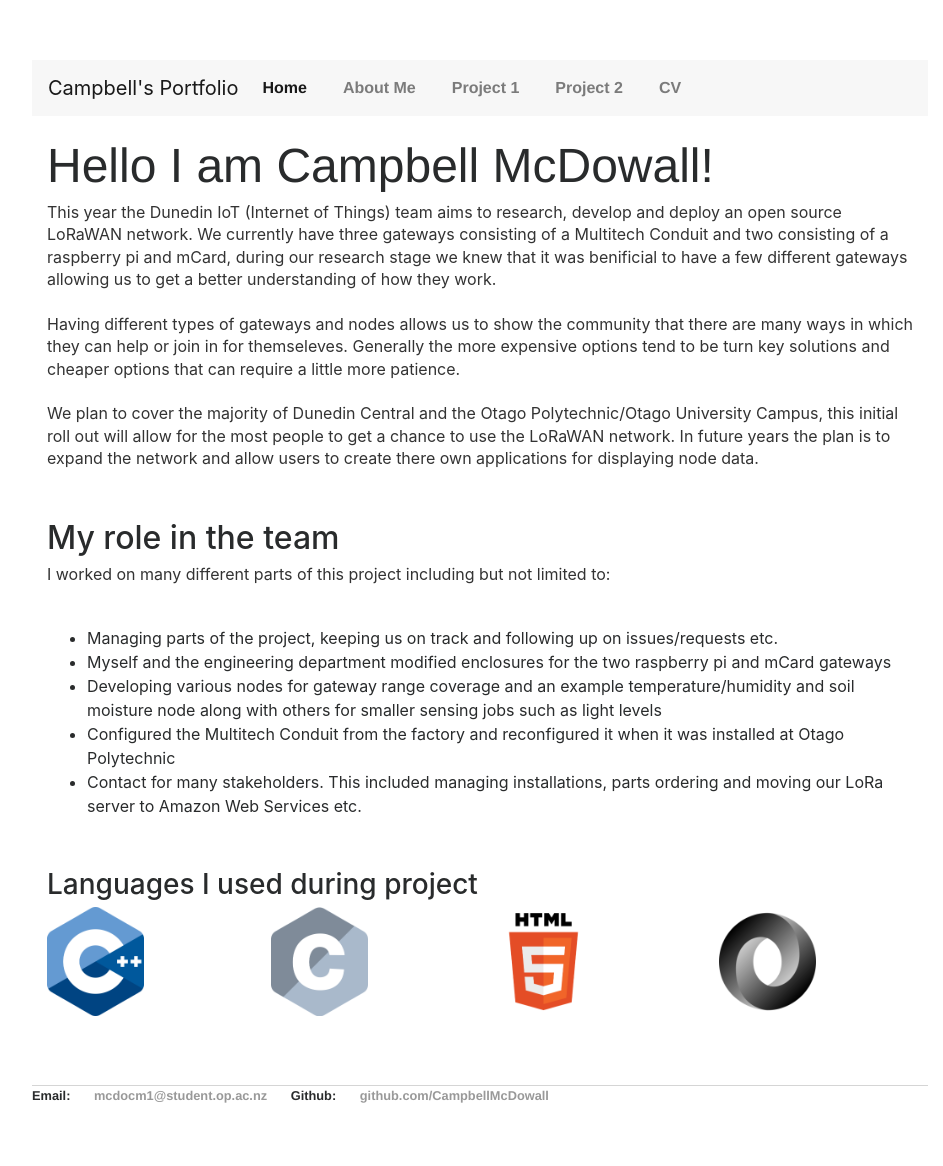
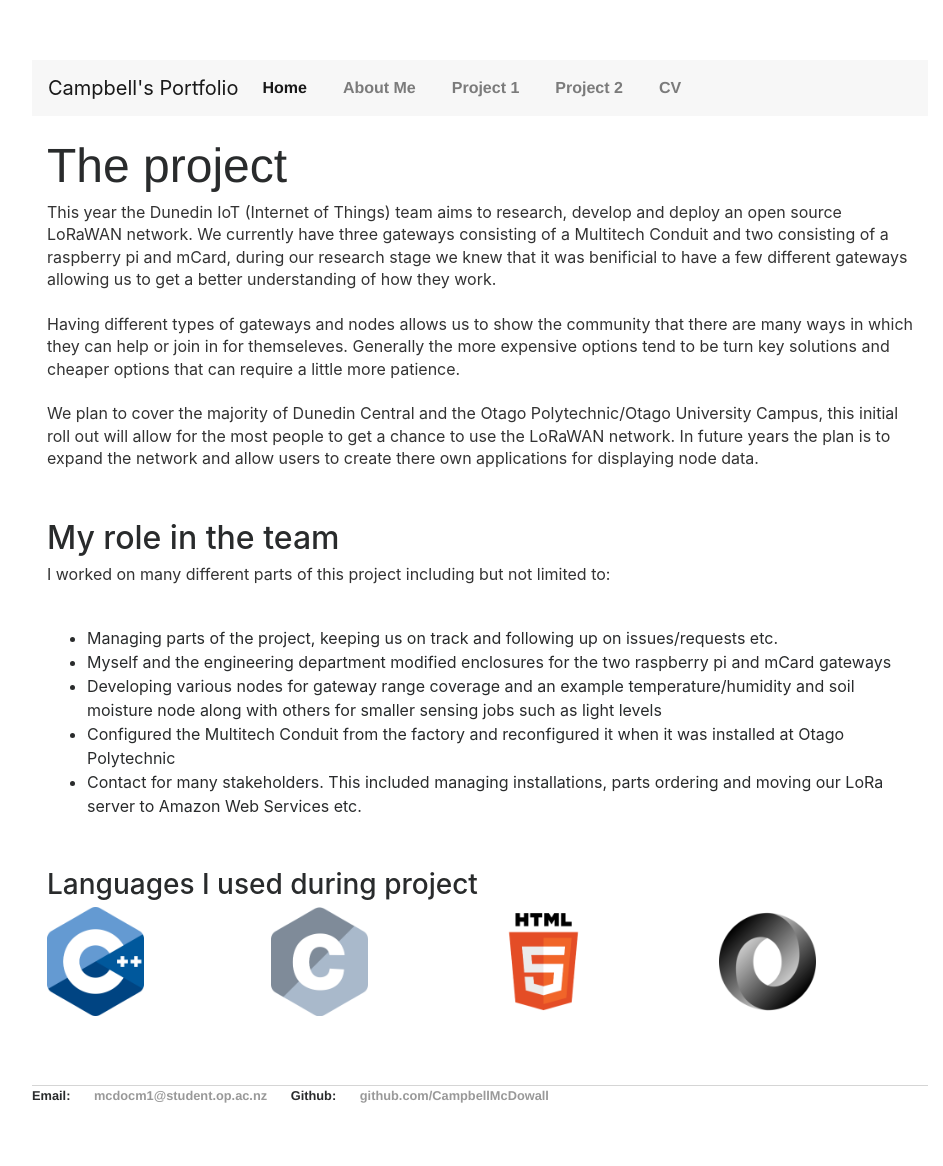
Before and after one commit to CampbellMcDowall/CampbellMcDowall.github.io, a Jekyll site: the page built from index.html, in a window 1280 px wide. Shown: the whole page, without its empty margins (160-1103 px from the left). Built offline with Jekyll 4.4.1, drawn with Linux system fonts in a browser that asks for light colours; nearby versions of some CDN libraries.

Commit message:
Update index.html

```diff
--- a/index.html
+++ b/index.html
@@ -4,7 +4,7 @@ title: Campbell McDowall's Github Portfolio
 ---
 
 <div class="blurb">
-	<h1>Hello I am Campbell McDowall!</h1>
+	<h1>The project</h1>
 	<p>This year the Dunedin IoT (Internet of Things) team aims to research, develop and deploy an open source LoRaWAN network.
 		We currently have three gateways consisting of a Multitech Conduit and two consisting of a raspberry pi and mCard, during
 		our research stage we knew that it was benificial to have a few different gateways allowing us to get a better understanding
```
